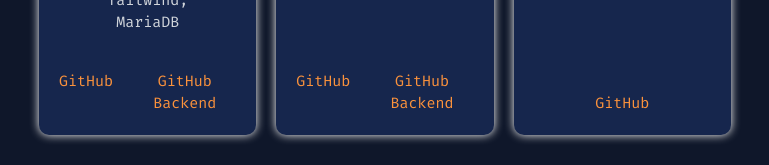
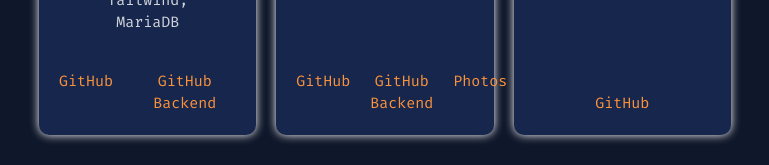
Before and after one commit to jonnekoi/Personal-Portfolio, a React (Vite) app: page / in a window 1280 px wide. Shown: the part 4279-4444 px from the top of the page, without its empty margins (255-1024 px from the left). Built offline with nearby package versions, Linux system fonts and the light colour scheme.

Commit message:
add photos

```diff
--- a/src/components/Projects.jsx
+++ b/src/components/Projects.jsx
@@ -47,7 +47,8 @@ const projects = [
         "  <path strokeLinecap=\"round\" strokeLinejoin=\"round\" d=\"m16.862 4.487 1.687-1.688a1.875 1.875 0 1 1 2.652 2.652L10.582 16.07a4.5 4.5 0 0 1-1.897 1.13L6 18l.8-2.685a4.5 4.5 0 0 1 1.13-1.897l8.932-8.931Zm0 0L19.5 7.125M18 14v4.75A2.25 2.25 0 0 1 15.75 21H5.25A2.25 2.25 0 0 1 3 18.75V8.25A2.25 2.25 0 0 1 5.25 6H10\" />\n" +
         "</svg>\n",
     githublink: "https://github.com/jonnekoi/fmm-front",
-    servergithublink: "https://github.com/jonnekoi/FMM"
+    servergithublink: "https://github.com/jonnekoi/FMM",
+    photoslink: "https://github.com/jonnekoi/fmm-front/blob/master/ui-photos/photos.md"
   },
   {
     title: "Personal Portfolio",
@@ -98,6 +99,12 @@ const Projects = () => {
                         GitHub Backend
                       </a>
                   )}
+                  {project.photoslink && (
+                  <a href={project.photoslink} target="_blank" rel="noreferrer"
+                      className="text-orange-400 hover:text-orange-500 ml-5">
+                      Photos
+                  </a>
+                  )}
                 </div>
               </motion.div>
           ))}
```
